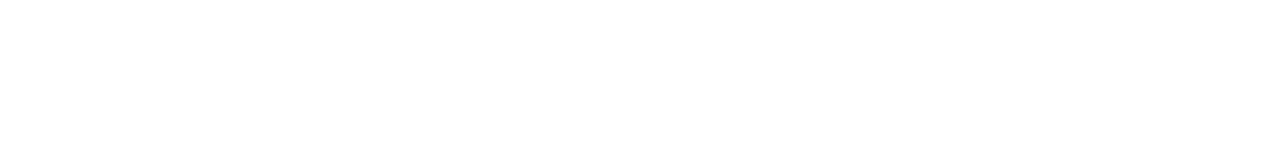
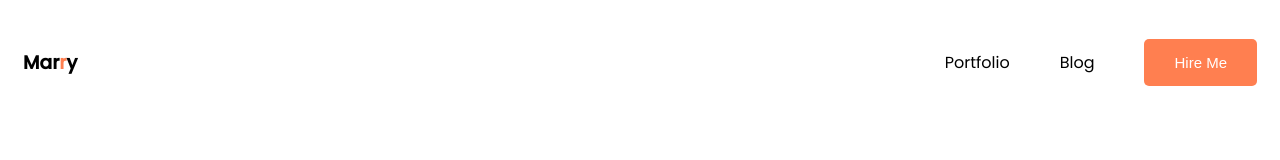
Before and after one commit to RefatRingky/developer-portfolio, a plain HTML site: page developer-portfolio/index.html in a window 1280 px wide. Drawn offline with Linux system fonts and the light colour scheme.

Commit message:
navbar complete commit

```diff
--- a/developer-portfolio/index.html
+++ b/developer-portfolio/index.html
@@ -1,12 +1,38 @@
 <!DOCTYPE html>
 <html lang="en">
+
 <head>
     <meta charset="UTF-8">
     <meta http-equiv="X-UA-Compatible" content="IE=edge">
     <meta name="viewport" content="width=device-width, initial-scale=1.0">
     <title>Devloper Portfolio</title>
+    <link rel="preconnect" href="https://fonts.googleapis.com">
+    <link rel="preconnect" href="https://fonts.gstatic.com" crossorigin>
+    <link
+        href="https://fonts.googleapis.com/css2?family=Dancing+Script&family=Open+Sans:wght@800&family=Poppins:wght@400;500&display=swap"
+        rel="stylesheet">
+    <link rel="stylesheet" href="style.css">
 </head>
+
 <body>
+    <header>
+        <nav>
+            <h3>Mar<span style="color: coral;">r</span>y</h3>
+            <ul>
+                <li>Portfolio</li>
+                <li>Blog</li>
+                <button class="btn-primary">Hire Me</button>
+            </ul>
+        </nav>
+    </header>
+    <!-- main section start -->
+    <main>
 
+    </main>
+    <!-- main section end -->
+    <footer>
+
+    </footer>
 </body>
+
 </html>
--- /dev/null
+++ b/developer-portfolio/style.css
@@ -0,0 +1,41 @@
+/* shared all font in devloper portfolio */
+body{
+    font-family: 'Dancing Script', cursive;
+    font-family: 'Open Sans', sans-serif;
+    font-family: 'Poppins', sans-serif;
+
+}
+.btn-primary{
+    background: coral;
+    border-radius: 5px;
+    border: 0;
+    color: white;
+    font-size: 15px;
+    font-weight: 400;
+    padding: 15px 30px;
+}
+/* nav related style */
+nav{
+    display: flex;
+    justify-content: space-between;
+    align-items: center;
+    padding: 15px;
+}
+
+nav title{
+    color: black;
+    font-size: 45px;
+    font-weight: 800;
+}
+nav > ul{
+    display: flex;
+    align-items: center;
+}
+nav li{
+    list-style: none;
+    margin-right: 50px;
+}
+nav a{
+    text-decoration: none;
+    color: gray;
+}
```
